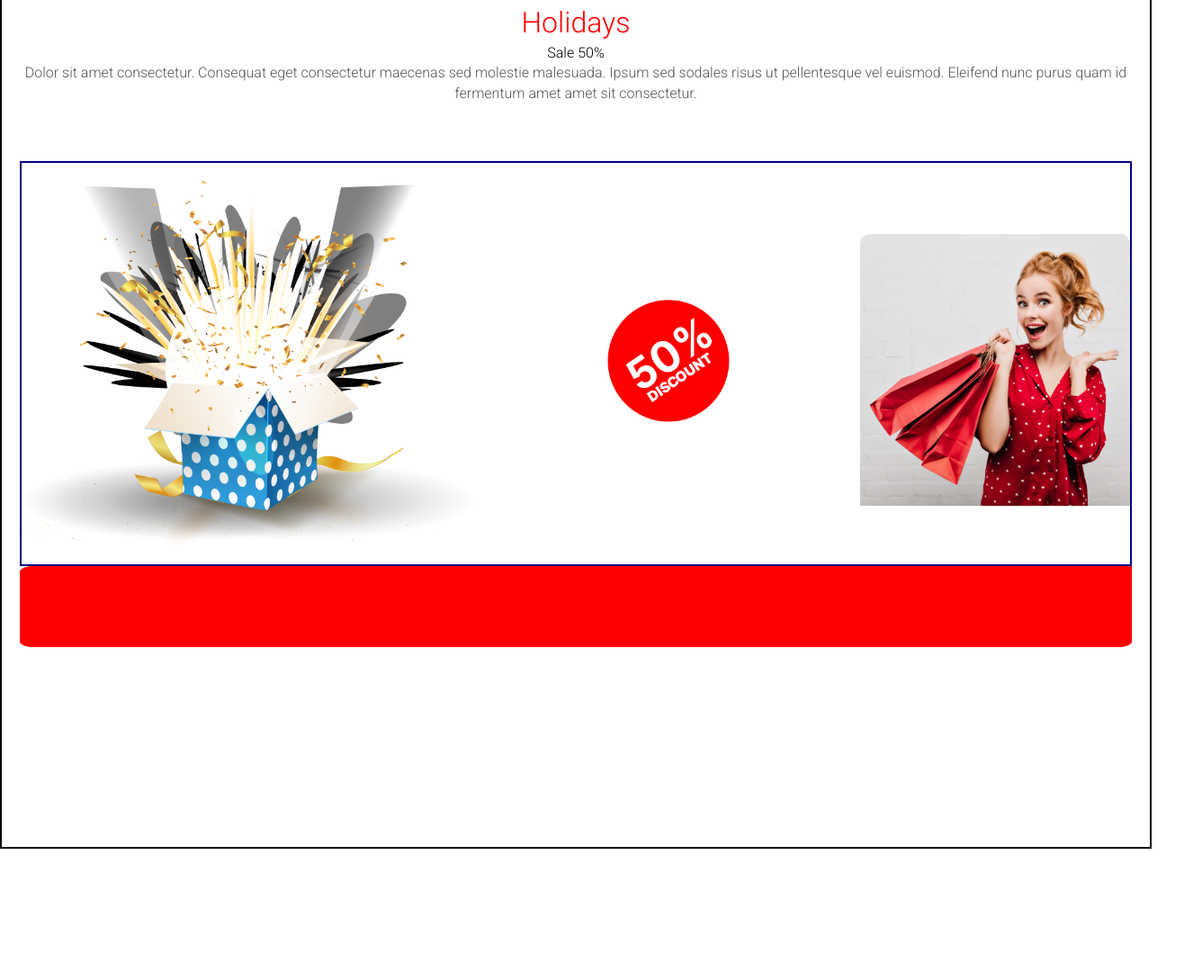
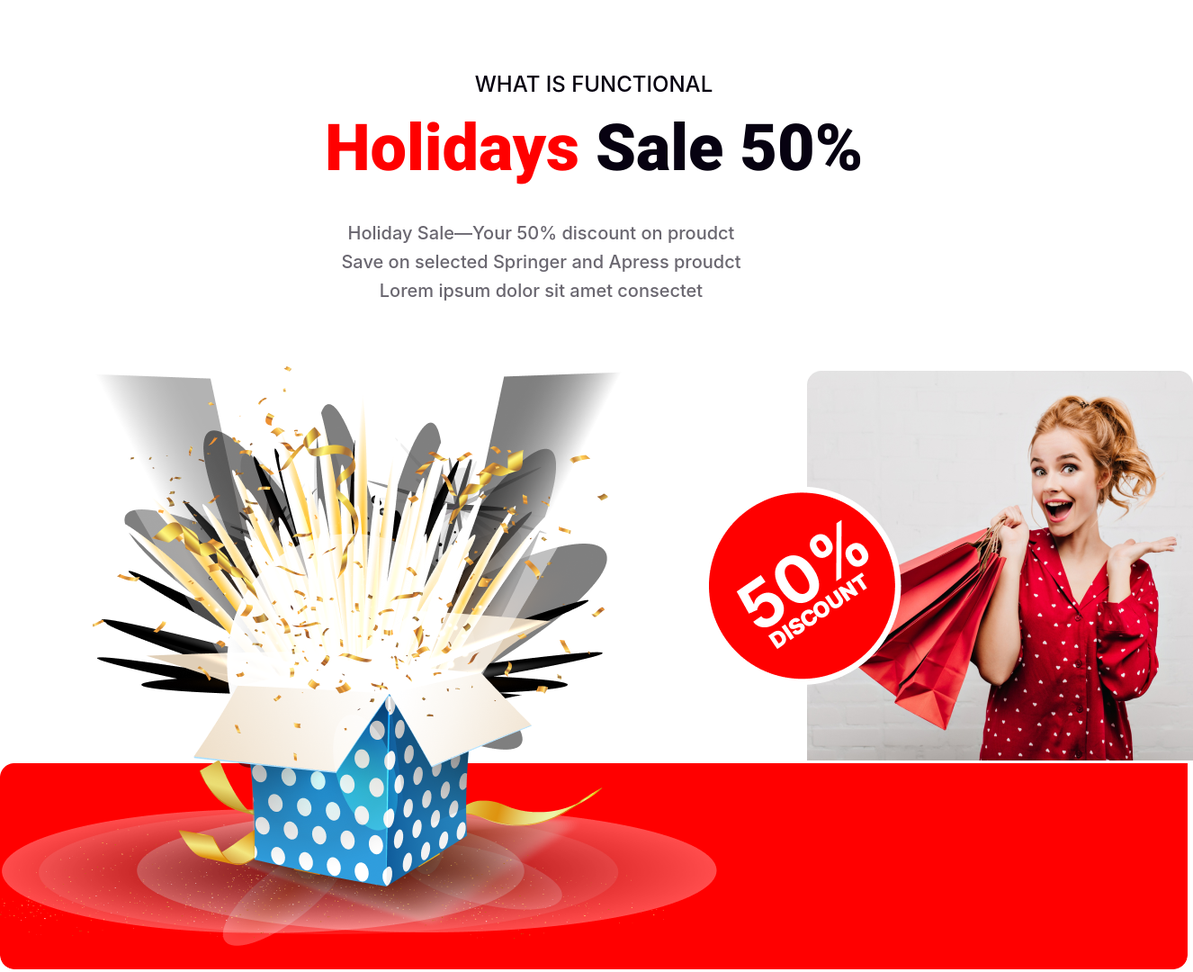
Before and after one commit to Al-Abir/CSS_Row_Project, a plain HTML site: page New_Year/index.html in a window 1280 px wide. Shown: the part 3129-4209 px from the top of the page at 90% size, 1326 px wide, since content can reach past the window. Before the commit the page ends 4072 px from the top, so only its background shows below. Drawn offline with Linux system fonts and the light colour scheme.

Commit message:
New Year

```diff
--- a/New_Year/index.html
+++ b/New_Year/index.html
@@ -68,29 +68,29 @@
 
                   </div>
              </div>
-        <!--fasdfdsffdafasdf-->
+ <!--functional-->
 
 
-        <div class="functional">
-            <div class="text">
-                <span class="highlight">Holidays</span> Sale 50%
-                <p>Dolor sit amet consectetur. Consequat eget consectetur maecenas sed molestie malesuada. Ipsum sed sodales risus ut pellentesque vel euismod. Eleifend nunc purus quam id fermentum amet amet sit consectetur.</p>
-            </div>
-            <div class="celibration-box-discount">
-                <div class="box">
-                    <img src="resources/Group 75.png" alt="Celebration Box">
-                </div>
-                <div class="discount">
-                    <img src="resources/Group 44.png" alt="50% Discount">
-                </div>
-                <div class="women">
-                    <img src="resources/Rectangle 1.png" alt="Woman Shopping">
-                </div>
-            </div>
-            <div class="red-border">
-                <img src="resources/Rectangle 2.png" alt="Red Border">
-            </div>
+        <!-- holiday section  -->
+    <section class="holiday-section">
+        <div class="holi-day-header">
+            <h4>WHAT IS FUNCTIONAL</h4>
+            <h1><span id="holi"> Holidays </span>Sale 50%</h1>
+            <p>Holiday Sale—Your 50% discount on proudct <br>
+Save on selected Springer and Apress proudct<br>
+Lorem ipsum dolor sit amet consectet
+</p>
         </div>
+
+       <div class="logic-section-containner">
+        <div class="img"><img src="resources/Group 75.png" alt=""></div>
+        <div class="logic-dev-2">
+        <div class="img-midle"><img src="resources/Rectangle 1.png" alt="">
+        </div>
+        <div class="img-right"><img src="resources/Group 44.png" alt=""></div>
+    </div>
+    </div>
+    </section>
 
 </body>
 </html>
--- a/New_Year/style.css
+++ b/New_Year/style.css
@@ -196,57 +196,88 @@ button:hover {
 }
 
 /* ------discount Section-------- */
-.functional {
-    width: 100%;
-    max-width: 1320px;
-    height: 986px;
-    margin: 0 auto;
-    padding: 20px;
-    background-color: white;
-    box-shadow: 0 0 10px rgba(0, 0, 0, 0.1);
+.holiday-section {
+    margin-top: 120px;
+    width: 1320px;
+
+    margin: 120px auto;
+}
+
+.holi-day-header {
     text-align: center;
 }
 
-.text {
-    margin-bottom: 20px;
+.holi-day-header h4 {
+    color: #070211;
+
+    font-family: Inter;
+    font-size: 24px;
+    margin-bottom: 4px;
+    font-weight: 500;
+
 }
 
-.text .highlight {
-    color: red;
-    font-size: 2em;
+.holi-day-header h1 {
+    color: #070211;
+
+    font-size: 72px;
+
+    font-weight: 900;
+    margin-bottom: 28px;
+
 }
 
-.text p {
-    font-size: 1em;
-    color: #555;
+#holi {
+    color: #F00;
+    text-align: center;
+    font-size: 72px;
+    font-weight: 900;
+
 }
 
-.celibration-box-discount {
-    max-width:1320px;
-    height: 750 px;
-    margin: 0 auto;
-    margin-top: 100px;
-    display: flex;
-    justify-content: space-between;
-    align-items: center;
-    border: 2px solid navy;
+.holi-day-header p {
+    width: 1068px;
+    color: rgba(7, 2, 17, 0.60);
+
+    text-align: center;
+    font-family: Inter;
+    font-size: 20px;
+    padding-left: 135px;
+    font-weight: 500;
+    line-height: 32px;
+
 }
 
-.box img {
-    max-width: 505px;
-    margin-top: 20px;
+
+.logic-section-containner{
+    background-image: url("resources/Rectangle\ 2.png");
+    background-repeat: no-repeat;
+    background-position: bottom;
+    display: flex;
+    margin-top: 68px;
+    border-radius: 16px 0px 16px 16px;
+
+
+}
+.img-midle{
+    position: absolute;
+
 }
 
-.discount img {
-    width: 200px;
+
+
+.logic-dev-2{
+    display: flex;
+    margin-left: 100px;
+    margin-top: 5px;
+
+
+
 }
+.img-right{
 
-.women img {
-    width: 300px;
-    margin-top: 20px;
+    position: relative;
+    margin-top: 86px;
+    margin-left: -159px;
+    margin-bottom: 58px;
 }
-
-.red-border img {
-    width: 100%;
-    height: 90px;
-}
```
